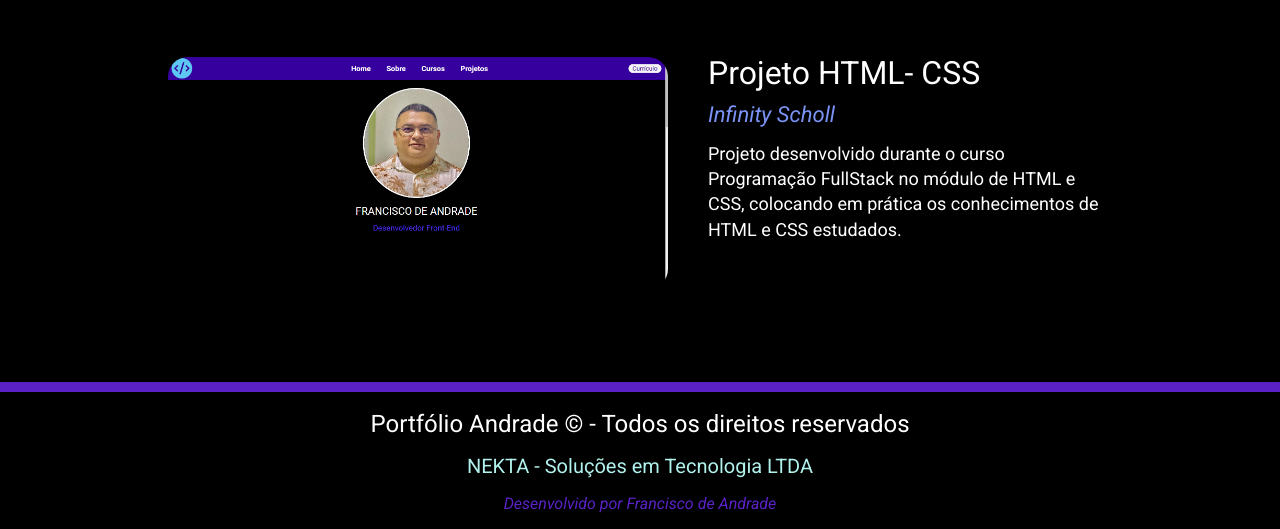
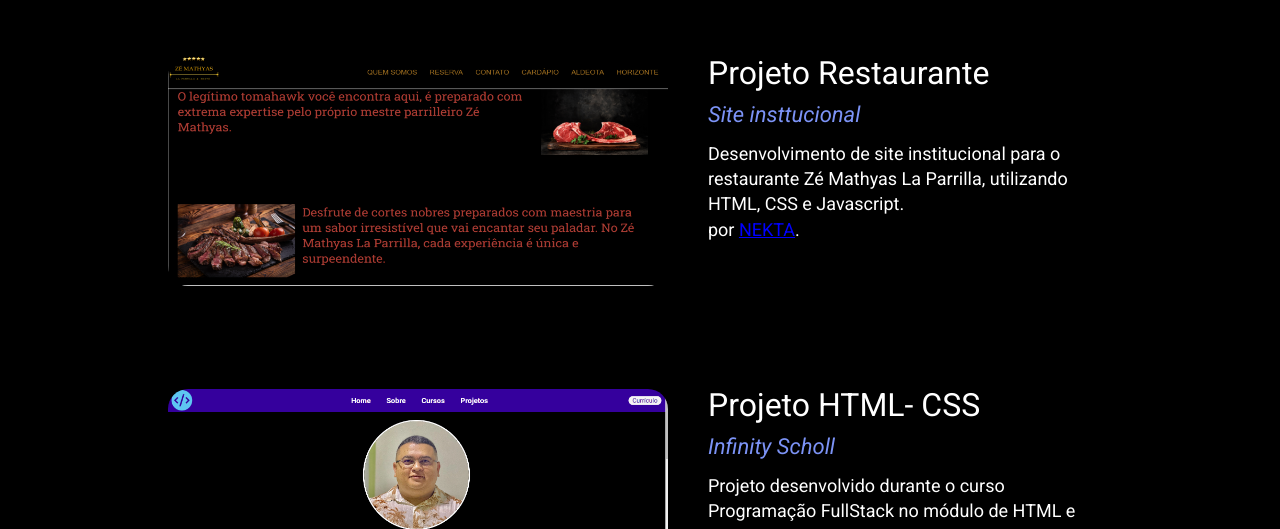
Before and after one commit to andrade-7/Projeto-Portifolio, a plain HTML site: page index.html in a window 1280 px wide. Shown: the part 2723-3252 px from the top of the page. Drawn offline with Linux system fonts and the light colour scheme.

Commit message:
Atualização!

```diff
--- a/index.html
+++ b/index.html
@@ -44,7 +44,7 @@
 
         </p>
       </div>
-      <img src="./imagens/sobre_detalhe.png" />
+      <img src="./imagens/sobre_detalhe.png" alt="notebook"/>
     </section>
 
     <section id="cursos" class="cursos">
@@ -76,6 +76,17 @@
           <p class="card_texto">Projeto em contínuo desenvolvimento, o referido Site foi desenvolvido para ser a página institucional e de captura de leads, foram aplicados os conhecimentos de HTML, CSS e Javascript.</p>
         </div>
       </div>
+
+      <div class="card_projeto">
+        <a href="https://www.zemathyas.com/"><img src="./imagens/projeto_mathyas.png" alt="Projeto HTML-CSS" /></a>
+        <div class="projeto_infos">
+          <h2 class="card_titulo">Projeto Restaurante</h2>
+          <h3 class="card_subtitulo">Site insttucional</h3>
+          <p class="card_texto">Desenvolvimento de site institucional para o restaurante Zé Mathyas La Parrilla, utilizando HTML, CSS e Javascript. <br> por <a href="https://www.nekta.com.br/" style="color: blue;" >NEKTA</a>.
+          </p>
+        </div>
+      </div>
+
       <div class="card_projeto">
         <a href="https://infinityschool.com.br/cursos/full-stack/"><img src="./imagens/portfolio-andrade.png" alt="Projeto HTML-CSS" /></a>
         <div class="projeto_infos">
```
Also changed, not shown: imagens/projeto_mathyas.png (added).
